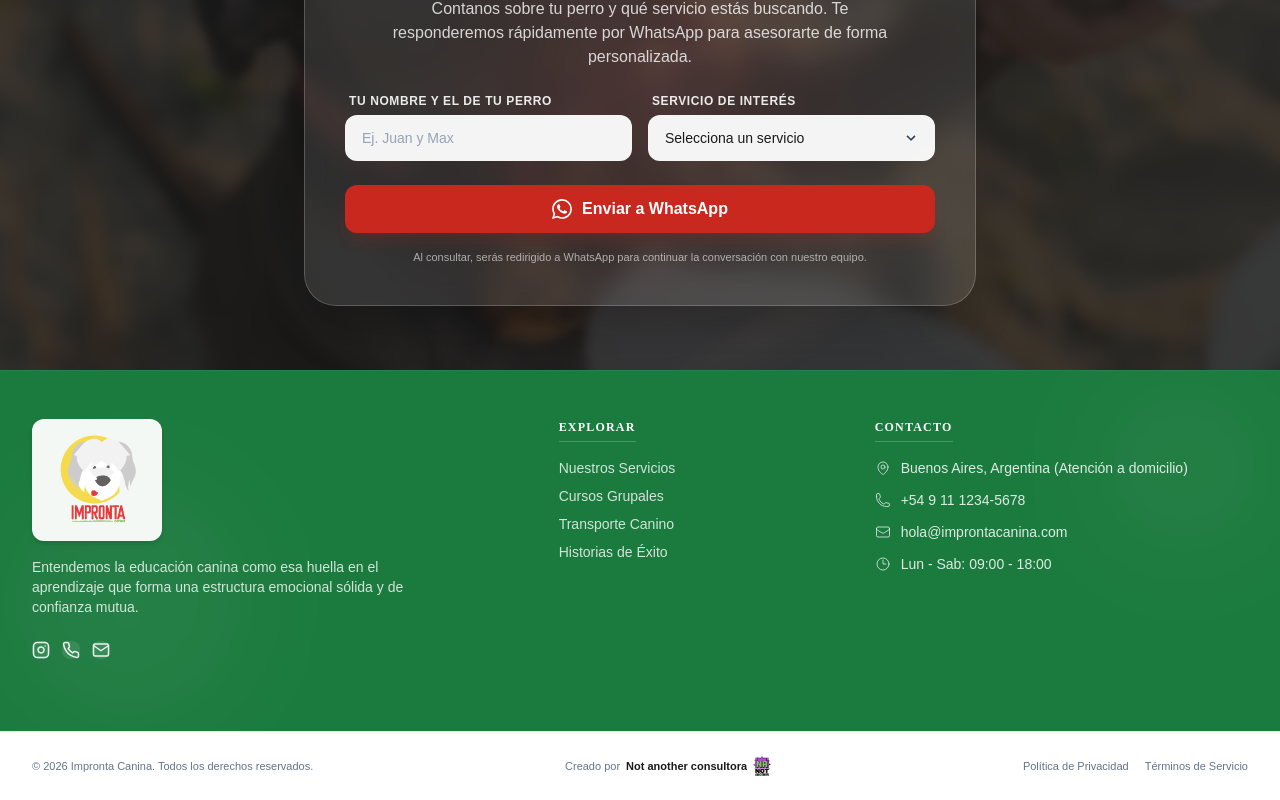
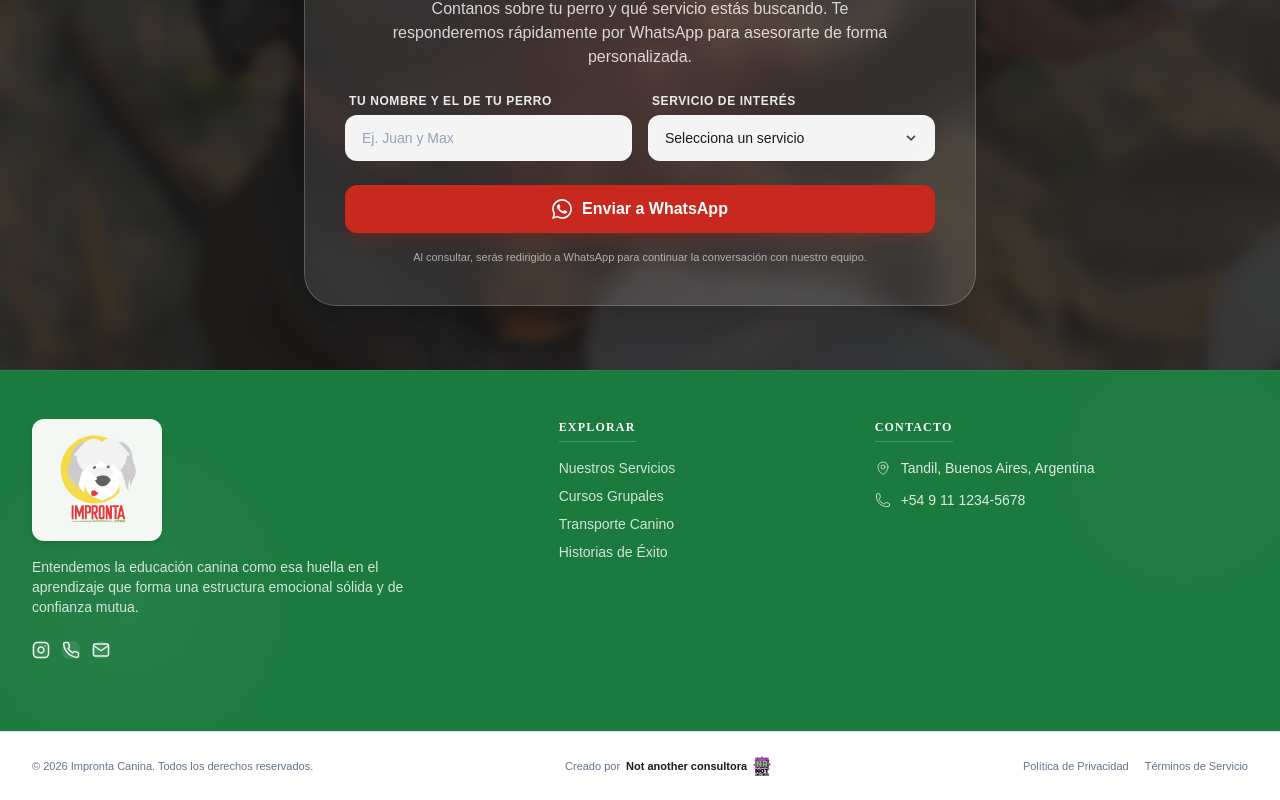
Before and after one commit to Wschanzze/impronta-canina, a Next.js app: page / in a window 1280 px wide. Shown: the part 6555-7355 px from the top of the page. Built offline with nearby package versions, Linux system fonts and the light colour scheme.

Commit message:
chore: update contact info in footer (location, remove email/schedule)

```diff
--- a/src/components/Footer.tsx
+++ b/src/components/Footer.tsx
@@ -101,19 +101,11 @@ const Footer: React.FC = () => {
               <ul className="space-y-3 text-white/85 text-xs md:text-sm font-medium">
                 <li className="flex items-center gap-2.5 justify-center md:justify-start">
                   <Icon name="MapPinIcon" size={16} className="text-white/70 shrink-0" />
-                  <span>Buenos Aires, Argentina (Atención a domicilio)</span>
+                  <span>Tandil, Buenos Aires, Argentina</span>
                 </li>
                 <li className="flex items-center gap-2.5 justify-center md:justify-start">
                   <Icon name="PhoneIcon" size={16} className="text-white/70 shrink-0" />
                   <span>+54 9 11 1234-5678</span>
-                </li>
-                <li className="flex items-center gap-2.5 justify-center md:justify-start">
-                  <Icon name="EnvelopeIcon" size={16} className="text-white/70 shrink-0" />
-                  <span>hola@improntacanina.com</span>
-                </li>
-                <li className="flex items-center gap-2.5 justify-center md:justify-start">
-                  <Icon name="ClockIcon" size={16} className="text-white/70 shrink-0" />
-                  <span>Lun - Sab: 09:00 - 18:00</span>
                 </li>
               </ul>
             </div>
```
